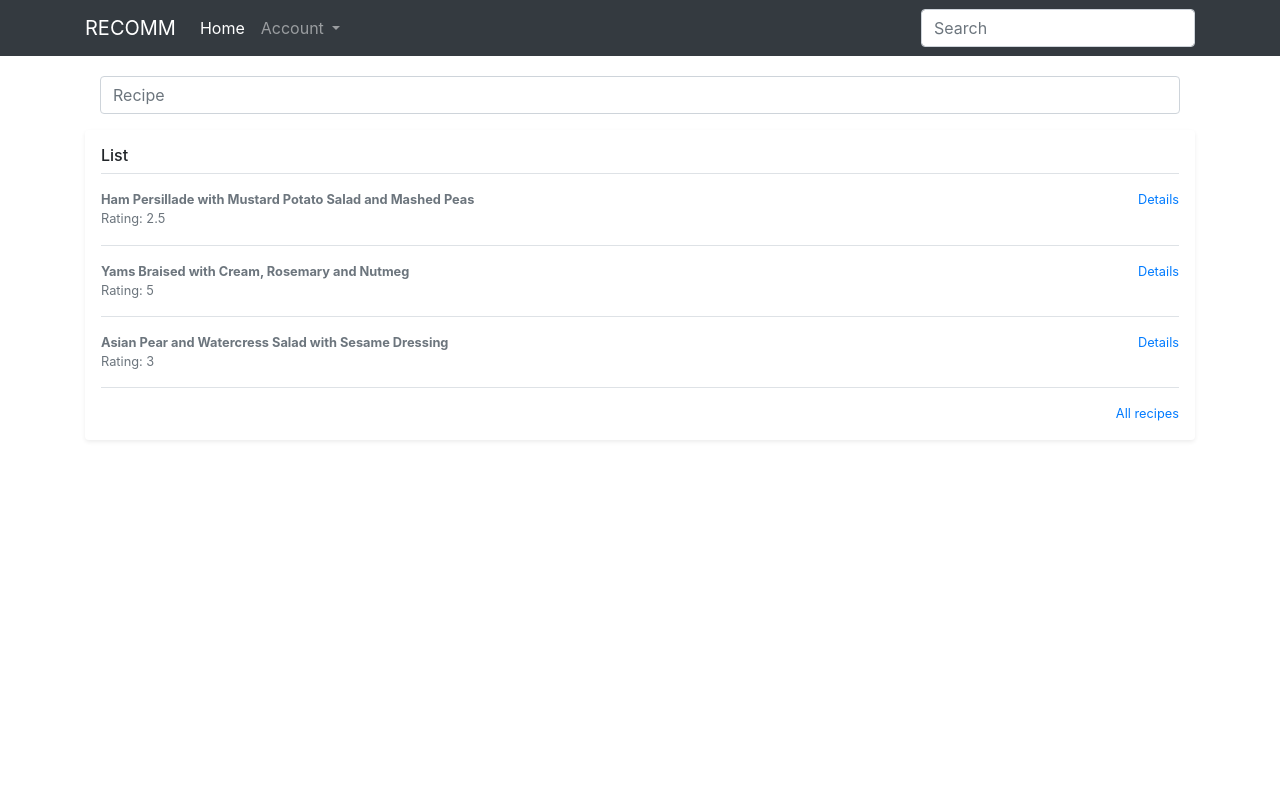
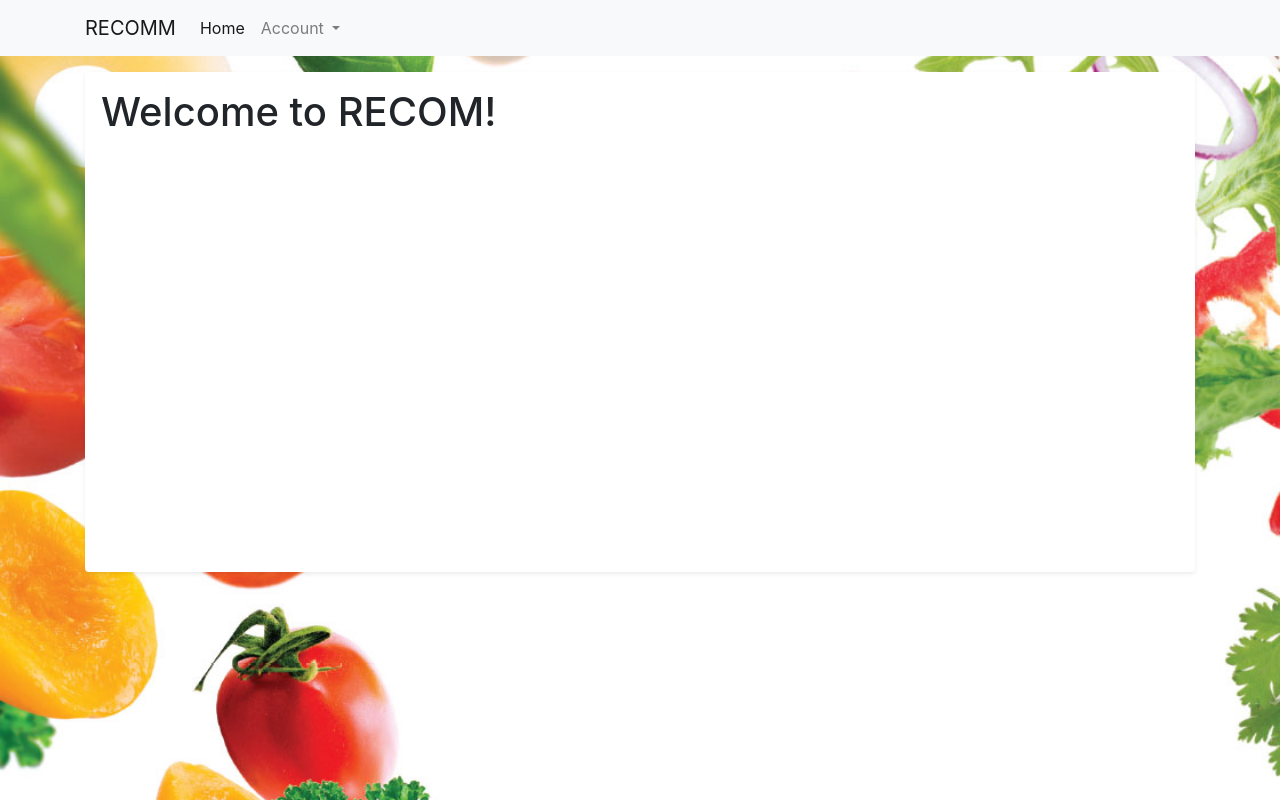
Before and after one commit to aws-sac/recom-ui, an Angular app: page / in a window 1280 px wide. Both pictures are taken after typing "name@example.com", "Sample123" into the empty fields and a click on the button "Sign in". Built offline with nearby package versions, Linux system fonts and the light colour scheme.

Commit message:
stable version

```diff
--- a/src/app/app.component.scss
+++ b/src/app/app.component.scss
@@ -1 +1 @@
-@import './login/login.scss'
+@import './login/login.scss';
--- a/src/app/welcome/welcome.component.html
+++ b/src/app/welcome/welcome.component.html
@@ -1,6 +1,6 @@
-<nav class="navbar navbar-expand-lg navbar-dark bg-dark">
+<nav class="navbar navbar-expand-lg navbar-light bg-light">
   <div class="container">
-    <a class="navbar-brand" href="#">RECOMM</a>
+    <a class="navbar-brand" href="#welcome" (click)="updatePage('welcome')">RECOMM</a>
     <button class="navbar-toggler" type="button" data-toggle="collapse" data-target="#navbarsExample07" aria-controls="navbarsExample07" aria-expanded="false" aria-label="Toggle navigation">
       <span class="navbar-toggler-icon"></span>
     </button>
@@ -8,7 +8,7 @@
     <div class="collapse navbar-collapse" id="navbarsExample07">
       <ul class="navbar-nav mr-auto">
         <li class="nav-item active">
-          <a class="nav-link" href="">Home <span class="sr-only">(current)</span></a>
+          <a class="nav-link" href="#welcome" (click)="updatePage('welcome')">Home <span class="sr-only">(current)</span></a>
         </li>
         <li class="nav-item dropdown">
           <a class="nav-link dropdown-toggle"
@@ -20,28 +20,25 @@
           Account
         </a>
         <div class="dropdown-menu" aria-labelledby="dropdown07">
-            <a class="dropdown-item" href="#">Profile</a>
-            <a class="dropdown-item" href="#">My Symptoms</a>
-            <a class="dropdown-item" href="#">Favorites</a>
+          <a class="dropdown-item" href="#symptoms" (click)="updatePage('recipes')">Recipes</a>
+          <a class="dropdown-item" href="#profile" (click)="updatePage('profile')">Profile</a>
+          <a class="dropdown-item" href="#symptoms" (click)="updatePage('symptoms')">My Symptoms</a>
         </div>
       </li>
     </ul>
-      <form class="form-inline my-2 my-md-0">
-        <input class="form-control" type="text" placeholder="Search" aria-label="Search">
-      </form>
   </div>
 </div>
 </nav>
 
 <div class="container">
-  <div class="col-md-12" style="margin-top:20px;">
+  <div class="col-md-12 my-3 p-3 bg-white rounded shadow-sm" style="margin-top:20px;height:500px;">
+    <div *ngIf="page === 'recipes'">
       <input type="text"
+      style="margin-bottom:20px;"
       class="form-control"
       placeholder="Recipe"
-           (change)="onChange($event)">
-  </div>
+      (input)="onChange($event)">
 
-  <div class="my-3 p-3 bg-white rounded shadow-sm">
       <h6 class="border-bottom border-gray pb-2 mb-0">List</h6>
 
       <div class="media text-muted pt-3" *ngFor="let r of recipes | filter:term">
@@ -58,4 +55,17 @@
         <a href="#">All recipes</a>
       </small>
     </div>
+
+    <div *ngIf="page == 'profile'">
+      <h1>Profile</h1>
     </div>
+
+    <div *ngIf="page == 'symptoms'">
+      <h1>Symptoms</h1>
+    </div>
+
+    <div *ngIf="page == 'welcome'">
+      <h1>Welcome to RECOM!</h1>
+    </div>
+  </div>
+</div>
--- a/src/app/welcome/welcome.component.ts
+++ b/src/app/welcome/welcome.component.ts
@@ -1,10 +1,12 @@
-import { Component } from '@angular/core';
+import { Component, Input } from '@angular/core';
 
 @Component({
   selector: 'welcome-component',
   templateUrl: './welcome.component.html'
 })
 export class WelcomeComponent {
+  page = 'welcome'
+
   term = ''
 
   recipes = [
@@ -25,4 +27,8 @@ export class WelcomeComponent {
   onChange($event) {
     this.term = $event.target.value;
   }
+
+  updatePage(page) {
+    this.page = page;
+  }
 }
--- a/src/styles.scss
+++ b/src/styles.scss
@@ -1,3 +1,15 @@
 /* You can add global styles to this file, and also import other style files */
 
 @import '~bootstrap/scss/bootstrap.scss';
+
+html,
+body {
+  height: 100%;
+}
+
+body {
+  background: url('src/assets/background.jpg');
+  background-position: center;
+  background-repeat: no-repeat;
+  background-size: cover;
+}
```
Also changed, not shown: src/assets/background.jpg (added). Lines whose indentation alone changed are shown as unchanged.
